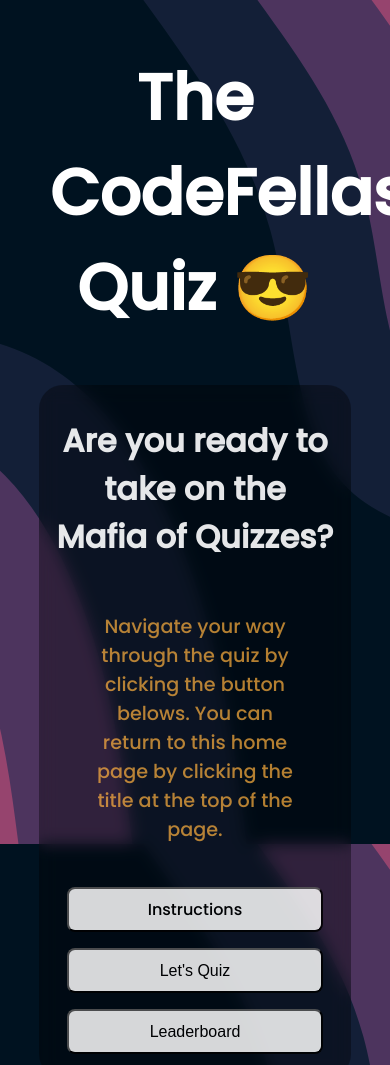
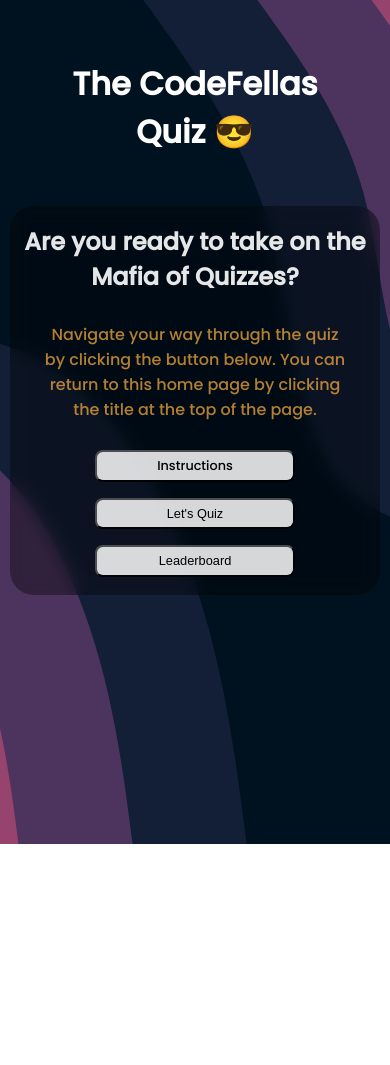
Before and after one commit to RossG789/quizz-group-projects, a website built with Vite: page client/index.html in a window 390 px wide. Shown: the top 1065 px of the page. After the commit the page ends 844 px from the top, so only its background shows below. Built offline with nearby package versions, Linux system fonts and the light colour scheme.

Commit message:
more css styling stuff

```diff
--- a/client/index.html
+++ b/client/index.html
@@ -10,7 +10,7 @@
   </head>
   <body>
     <a href="index.html">
-      <h1>The CodeFellas Quiz &#128526;</h1>
+      <h1 class="logo">The CodeFellas Quiz &#128526;</h1>
     </a>
 
     <!--Welcome message, outer container-->
@@ -18,9 +18,8 @@
       <h2>Are you ready to take on the Mafia of Quizzes?</h2>
 
       <p class="intro">
-        Navigate your way through the quiz by clicking the button belows. You
-        can return to this home page by clicking the title at the top of the
-        page.
+        Navigate your way through the quiz by clicking the button below. You can
+        return to this home page by clicking the title at the top of the page.
       </p>
 
       <div class="button-group">
@@ -37,12 +36,14 @@
     <!--modal container for when they click on instructions-->
     <div id="modal_container" class="modal-container">
       <div class="modal-info">
-        <h3>Instructions to Play</h3>
+        <h3 class="instruct">Instructions to Play</h3>
 
-        <p>Press Let's Quiz</p>
+        <p class="pinstruct">Press Let's Quiz</p>
 
-        <p>Click on answer...make sure to click on the correct one!!</p>
-        <p>View your score. Disappointed? Play again!</p>
+        <p class="pinstruct">
+          Click on answer...make sure to click on the correct one!!
+        </p>
+        <p class="pinstruct">View your score. Disappointed? Play again!</p>
 
         <button id="close" class="btn">Close</button>
       </div>
--- a/client/public/style.css
+++ b/client/public/style.css
@@ -179,3 +179,70 @@ h4 {
   color: white;
   font-size: 30px;
 }
+
+@media only screen and (max-width: 768px) {
+  body {
+    padding: 10px;
+  }
+  h1 {
+    font-size: 2rem;
+    padding: 30x;
+  }
+
+  .intro {
+    font-size: 1rem;
+    margin: 20px;
+  }
+
+  h2 {
+    font-size: 1.5rem;
+    padding-top: 0.5rem;
+    padding-bottom: 0.5rem;
+  }
+
+  p {
+    font-size: 0.8rem;
+  }
+
+  a {
+    font-size: 20px;
+  }
+
+  .border-container-message {
+    margin: 0;
+    width: 100%;
+    padding: 10px;
+  }
+
+  .btn {
+    font-size: 0.8rem;
+    padding: 0.3rem;
+  }
+
+  .modal-info {
+    width: 90%;
+    max-width: none;
+  }
+
+  h3 {
+    font-size: 30px;
+  }
+
+  button {
+    max-width: 200px;
+    min-width: 100px;
+    font-size: 1.2rem;
+  }
+
+  .name-label {
+    font-size: 2rem;
+  }
+
+  #startButton {
+    width: 50%;
+  }
+
+  h4 {
+    font-size: 24px;
+  }
+}
```
